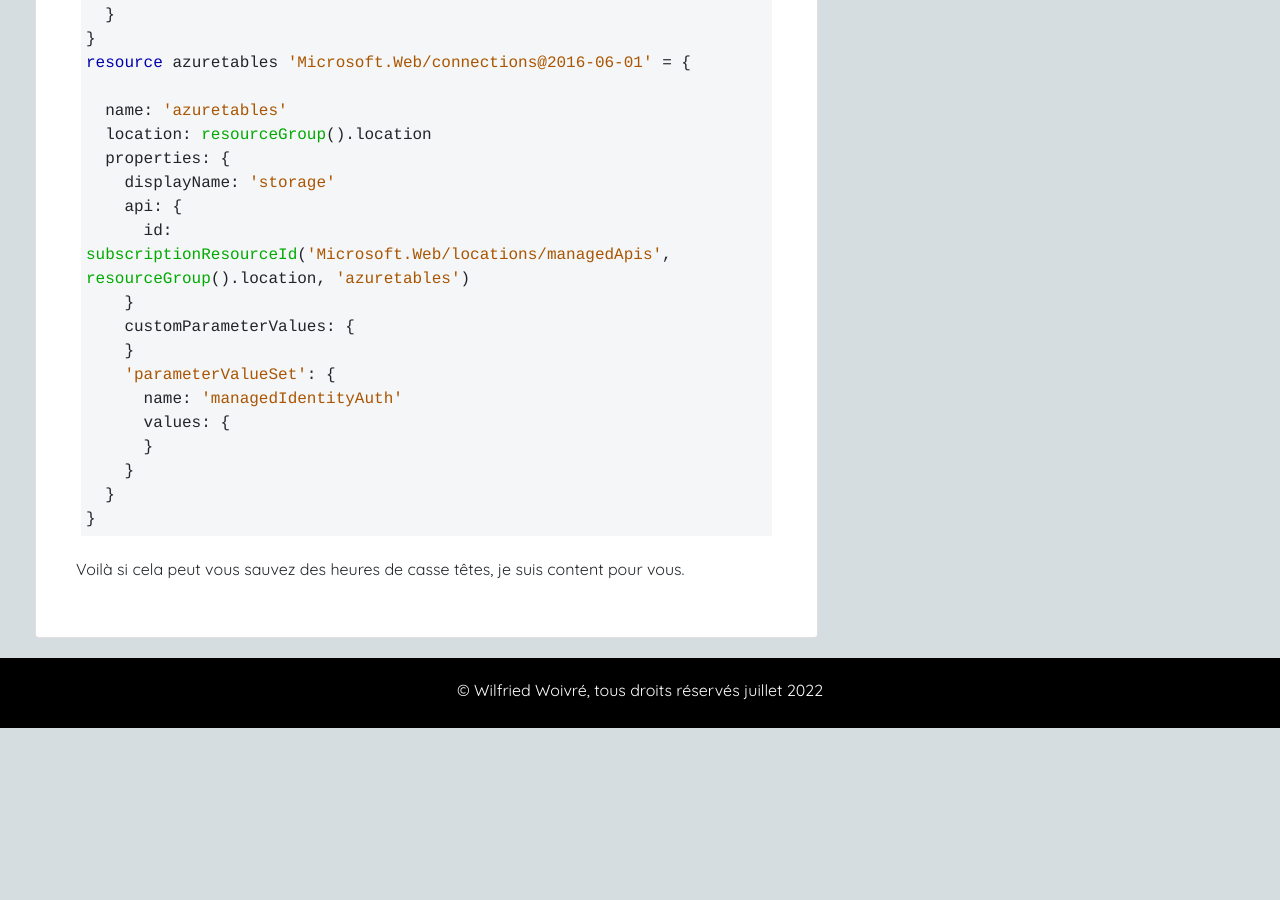
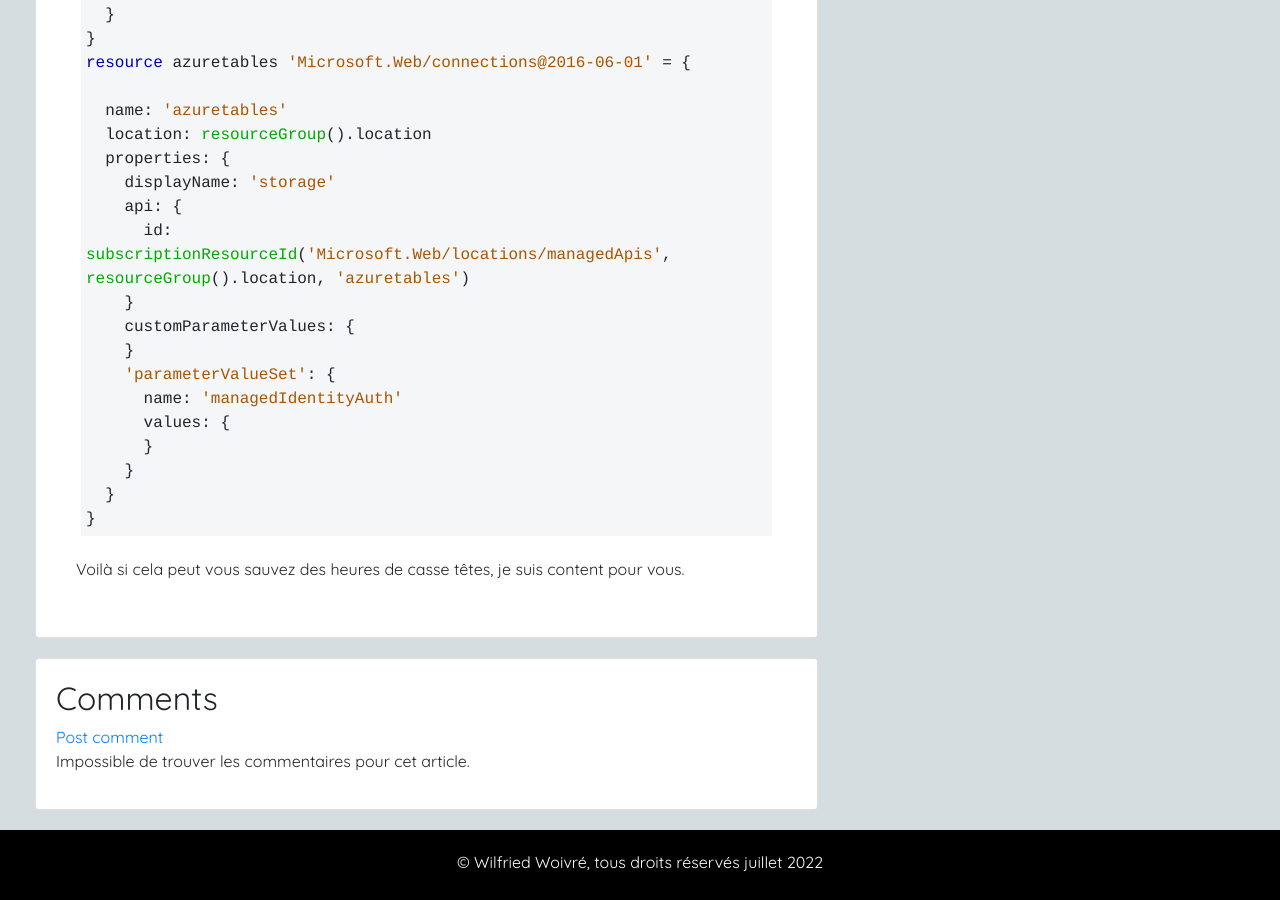
Before and after one commit to wilfriedwoivre/wilfriedwoivre.github.io, a Jekyll site: the page built from _posts/2022-07-11-logic-apps-stocker-et-recuperer-lheure-de-la-derniere-execution.md, in a window 1280 px wide and 900 px high, scrolled down 4712 px. Built offline with Jekyll 4.4.1, drawn with Linux system fonts in a browser that asks for light colours; nearby versions of some CDN libraries; before the commit the page ends 5440 px from its top, so only the background shows below that; part of the change alters nothing that is shown.

Commit message:
Add comment id

```diff
--- a/_posts/2022-07-11-logic-apps-stocker-et-recuperer-lheure-de-la-derniere-execution.md
+++ b/_posts/2022-07-11-logic-apps-stocker-et-recuperer-lheure-de-la-derniere-execution.md
@@ -3,7 +3,7 @@ layout: post
 title: Logic Apps - Stocker et récupérer l'heure de la dernière exécution
 date: 2022-07-11
 categories: [ "Azure", "Logic Apps" ]
-githubcommentIdtoreplace:
+comments_id: 173
 ---
 
 Pour gérer ma veille technologique, j'utilise aussi Azure, et entre autre Azure Function et Azure Logic Apps.
```
